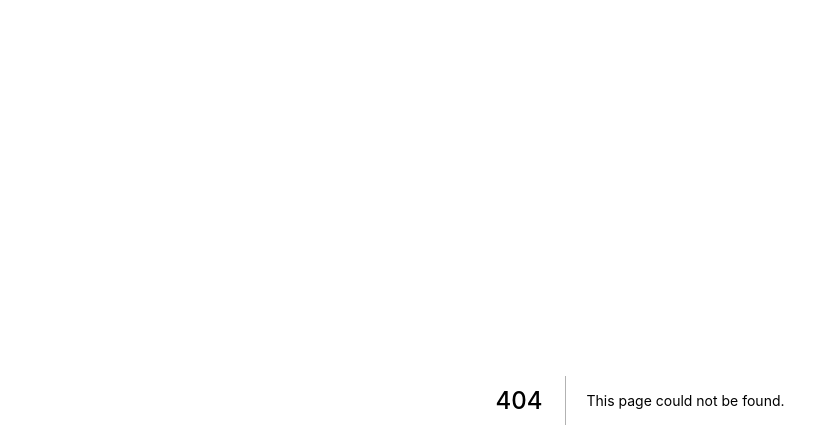
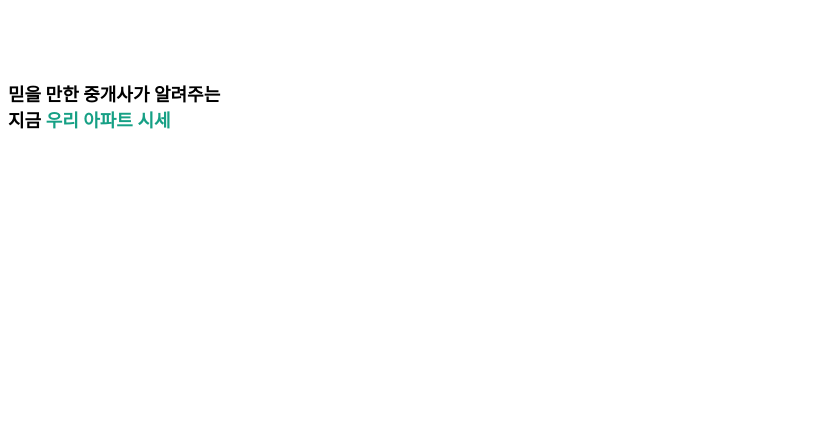
Before and after one commit to doosanpark/my_home, a Next.js app: page /search/searchMain in a window 1280 px wide. Before the commit this address had no page. Shown: the top 448 px of the page, without its empty margins (0-839 px from the left). Built offline with nearby package versions, Linux system fonts and the light colour scheme.

Commit message:
검색 메인 추가, 경로 이동

```diff
--- /dev/null
+++ b/pages/search/searchMain.js
@@ -0,0 +1,26 @@
+import React from "react";
+
+function HomeList() {
+  return (
+    <>
+      <div>
+        <div
+          style={{ fontSize: "18px", fontWeight: "bold", marginTop: "80px" }}
+        >
+          {"믿을 만한 중개사가 알려주는"}
+        </div>
+      </div>
+      <div>
+        <div style={{ fontSize: "18px", fontWeight: "bold" }} class="">
+          {"지금 "}
+          <span style={{color: "rgb(22, 160, 133)"}}>{"우리 아파트 시세"}</span>
+        </div>
+      </div>
+    </>
+  );
+}
+
+const styles = {
+};
+
+export default HomeList;
```
Also changed, not shown: pages/search/homeList.js (renamed from pages/homeList.js).
